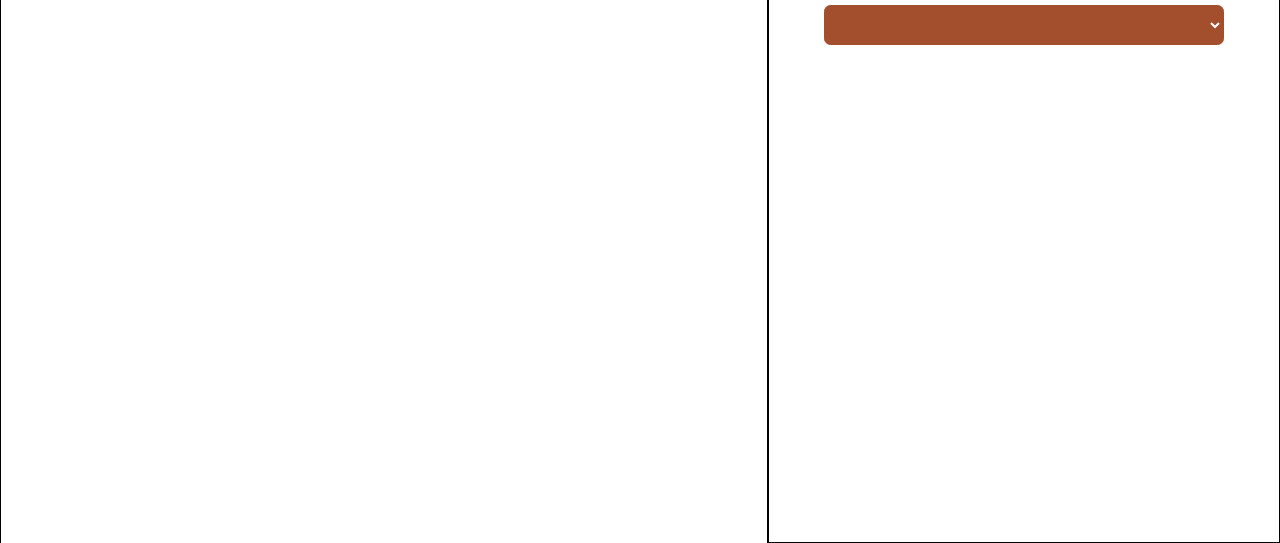
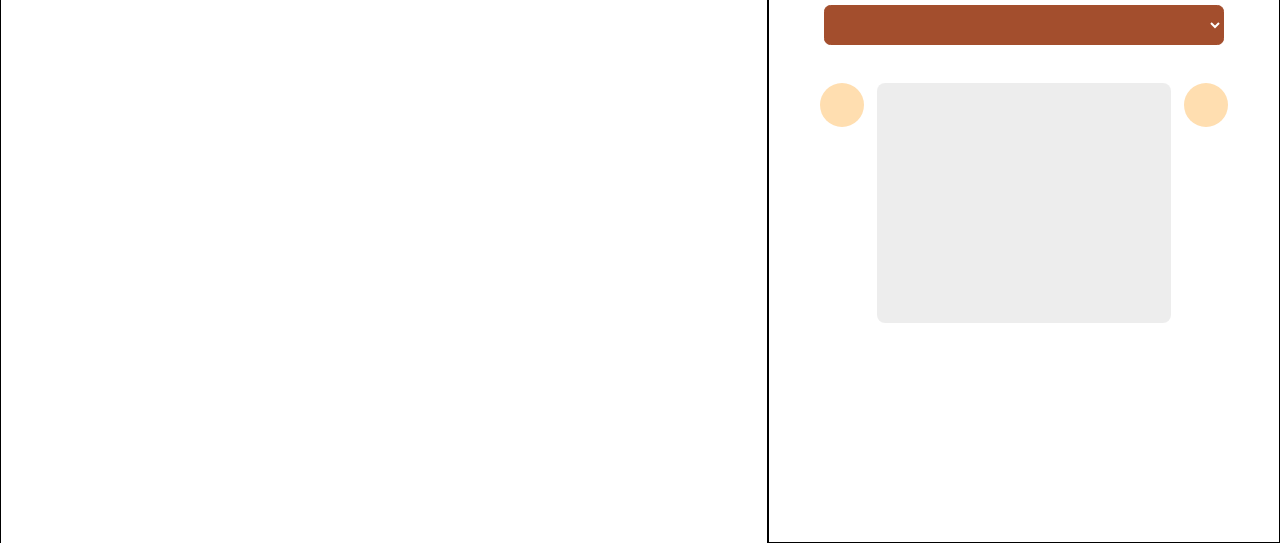
Before and after one commit to intentdoor/CalendulaDermo, a plain HTML site: page index.html in a window 1280 px wide. Shown: the part 257-800 px from the top of the page. Drawn offline with Linux system fonts and the light colour scheme.

Commit message:
começo do calendario

```diff
--- a/index.html
+++ b/index.html
@@ -30,9 +30,12 @@
                 <option value="" class="opcoes" id="primeiro1">Dr. Otto Octavius</option>
                 <option value="" class="opcoes" id="segundo2">Dra. Deolane Silva</option>
                 <option value="" class="opcoes" id="terceiro3">Dra. Raquel Ruy Barbosa</option>
-
-
             </select>
+            <div class="pbaixo">
+                <div class="setaesq"></div>
+                <div class="calendario"></div>
+                <div class="setadir"></div>
+            </div>
         </div>
 
     </div>
--- a/styles.css
+++ b/styles.css
@@ -112,3 +112,33 @@
     background-color: #CA937E;
     color: #ffffff;
 }
+
+.pbaixo{
+    display: flex;
+}
+
+.setaesq{
+    margin-top: 3%;
+    height: 5.5vh;
+    width: 5.5vh;
+    border-radius: 50%;
+    background-color: #FFDEB0;
+    margin-right: 1vw;
+}
+
+.calendario{
+    margin-top: 3%;
+    height: 30vh;
+    width: 23vw;
+    background-color: rgba(0, 0, 0, 0.070);
+    border-radius: 1vh;
+}
+
+.setadir{
+    margin-top: 3%;
+    height: 5.5vh;
+    width: 5.5vh;
+    border-radius: 50%;
+    background-color: #FFDEB0;
+    margin-left: 1vw;
+}
```
